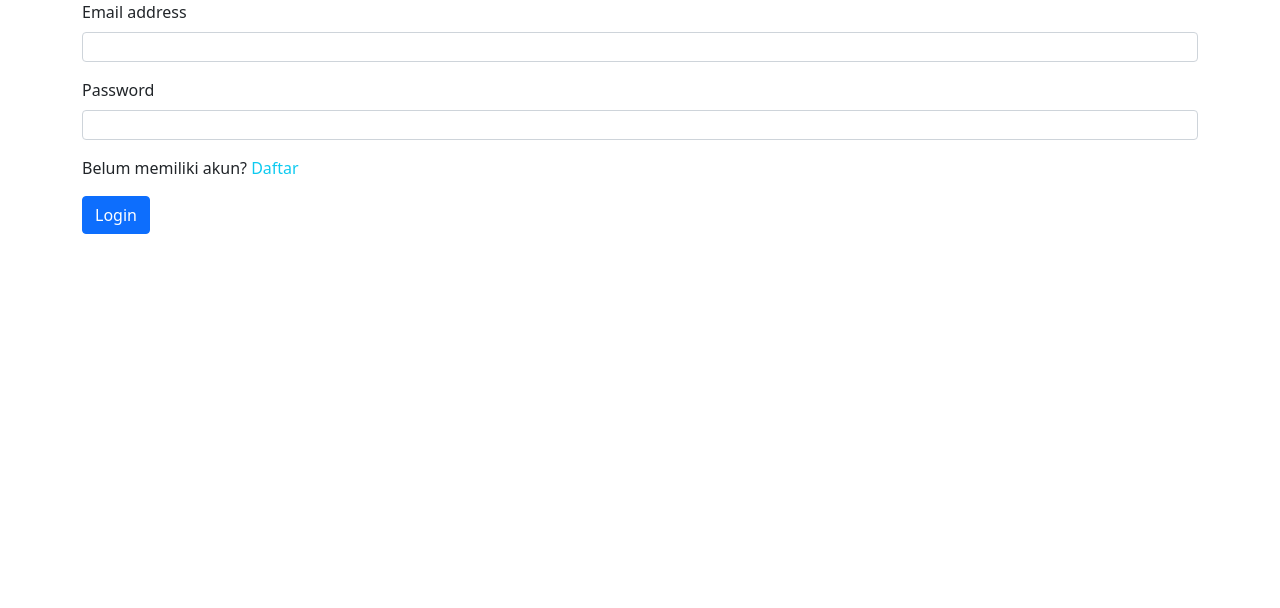
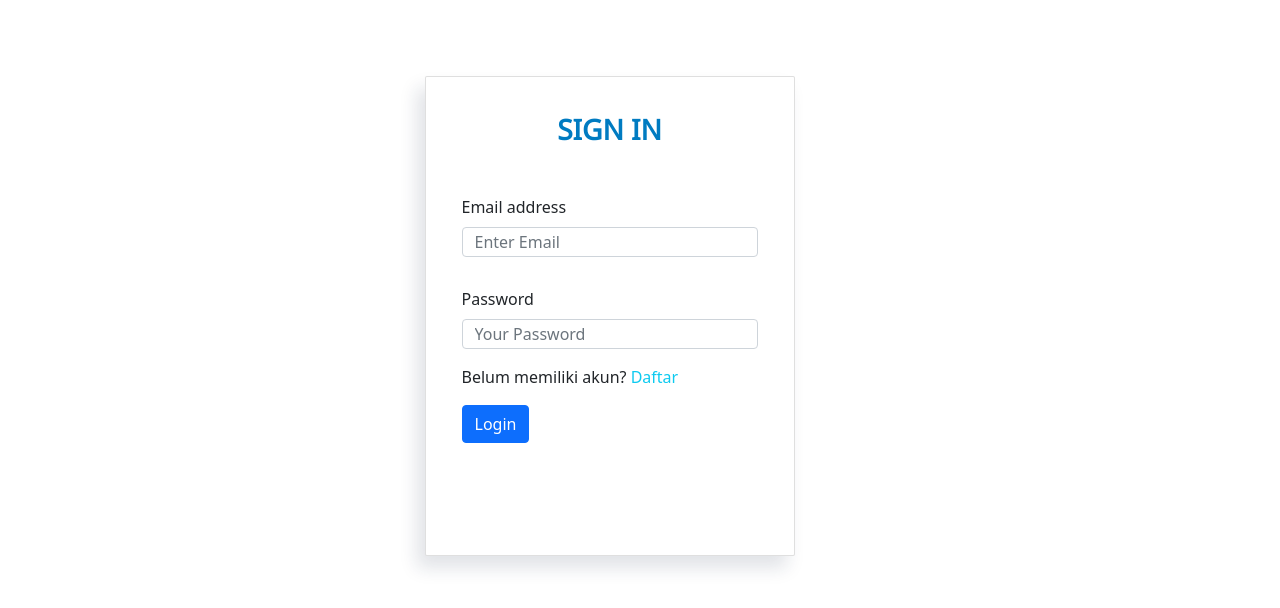
Before and after one commit to Just-Hilman/dashboard-bkk, a React (Create React App) app in the folder frontend/: page /login in a window 1280 px wide. Shown: the top 608 px of the page. Built offline with nearby package versions, Linux system fonts and the light colour scheme.

Commit message:
update style login and registration

```diff
--- a/frontend/src/component/Login.js
+++ b/frontend/src/component/Login.js
@@ -2,17 +2,22 @@ import React from 'react'
 
 const Login = () => {
     return (
-        <section>
+        <section class="auth">
             <div class="container">
+                <div class="row d-flex justify-content-center">
+                    <div class="col-md-7 col-lg-5">
+                        <div class="card">
+                            <div class="card-body">
+                                <h3 class="sign mb-5">SIGN IN</h3>
                                 <form>
                                     <div class="mb-3">
                                         <label for="exampleInputEmail1" class="form-label">Email address</label>
-                    <input type="email" class="form-control" id="exampleInputEmail1" aria-describedby="emailHelp"></input>
+                                        <input type="email" class="form-control" placeholder="Enter Email" id="exampleInputEmail1" aria-describedby="emailHelp"></input>
                                     </div>
 
                                     <div class="mb-3">
                                         <label for="exampleInputEmail1" class="form-label">Password</label>
-                    <input type="password" class="form-control" id="exampleInputPassword1"></input>
+                                        <input type="password" class="form-control" placeholder="Your Password" id="exampleInputPassword1"></input>
                                     </div>
 
                                     <p>Belum memiliki akun? <a class="link-info" href="http://localhost:3000/register">Daftar</a> </p>
@@ -20,6 +25,10 @@ const Login = () => {
                                     <button type="submit" class="btn btn-primary">Login</button>
                                 </form>
                             </div>
+                        </div>
+                    </div>
+                </div>
+            </div>
         </section>
     )
 }
--- a/frontend/src/component/Register.js
+++ b/frontend/src/component/Register.js
@@ -50,7 +50,7 @@ const Register = () => {
                                     </div>
 
                                     <div class="mb-3">
-                                        <input type="password" class="form-control" placeholder="Konfirm Password" id="exampleInputPassword1" class="form-control" value={confPassword} onChange={(e) => setConfPassword(e.target.value)}></input>
+                                        <input type="password" class="form-control" placeholder="Confirm Password" id="exampleInputPassword1" class="form-control" value={confPassword} onChange={(e) => setConfPassword(e.target.value)}></input>
                                     </div>
 
                                     <div class="form-group form-check ml-2">
--- a/frontend/src/style/style.css
+++ b/frontend/src/style/style.css
@@ -103,12 +103,20 @@ header {
     text-decoration: none;
 }
 
+.mb-3 {
+    margin: 30px 0 !important;
+}
+
+.form-group {
+    margin: 20px 0 !important;
+}
+
 .link-info {
     text-decoration: none;
 }
 
 
-.notif-panel {
+/* .notif-panel {
     position: fixed;
     top: -100%;
     left: 0;
@@ -143,7 +151,7 @@ header {
     border-radius: 3px;
     margin: 5px 10px;
     cursor: pointer;
-}
+} */
 
 .logo {
     width: 150px;
```
Also changed, not shown: 1 other file (tests, documents, lock files or other folders). Lines whose indentation alone changed are shown as unchanged.
